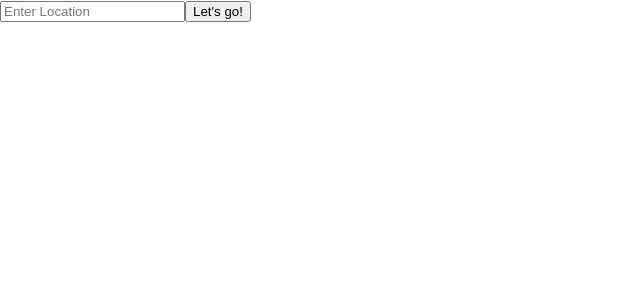
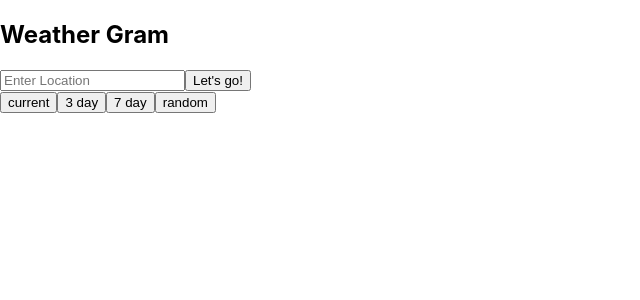
Before and after one commit to JessFatta/weather-gram, a React (Create React App) app: page / in a window 1280 px wide. Shown: the top 300 px of the page, without its empty margins (0-640 px from the left). Built offline with nearby package versions, Linux system fonts and the light colour scheme.

Commit message:
Pass props to search bar

```diff
--- a/src/Nav/Nav.tsx
+++ b/src/Nav/Nav.tsx
@@ -3,11 +3,22 @@ import React from 'react'
 import './Nav.css'
 import SearchBar from '../SearchBar/SearchBar'
 
-const Nav: React.FC = () => {
+type NavProps = {
+  setLocation: Function
+}
+
+const Nav: React.FC <NavProps> = ({setLocation}) => {
   return (
-    <header className='nav-container'>
-      <SearchBar />
-    </header>
+    <nav className='nav-container'>
+      <h1 className='title'>Weather Gram</h1>
+      <SearchBar setLocation={setLocation}/>
+      <section className='buttons-container'>
+        <button>current</button>
+        <button>3 day</button>
+        <button>7 day</button>
+        <button>random</button>
+      </section>
+    </nav>
   )
 }
 
```
